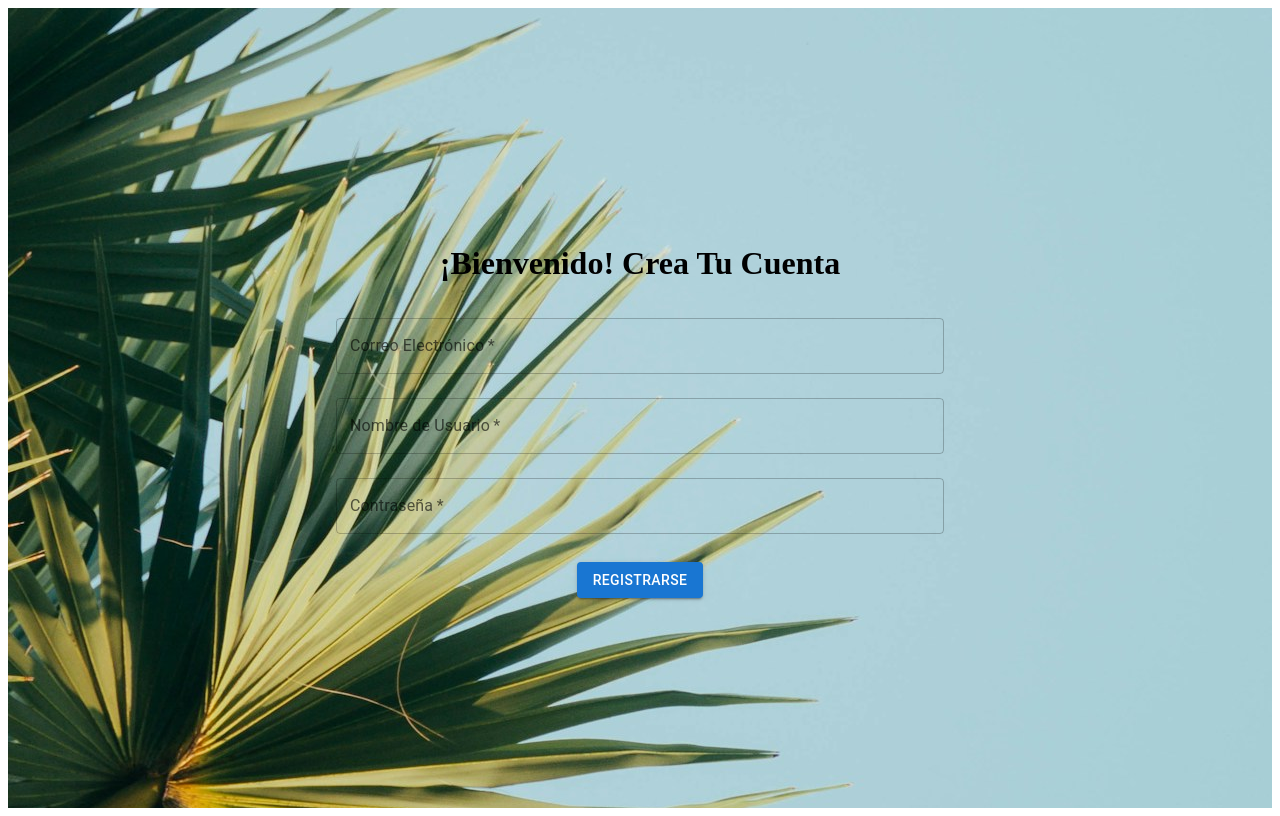
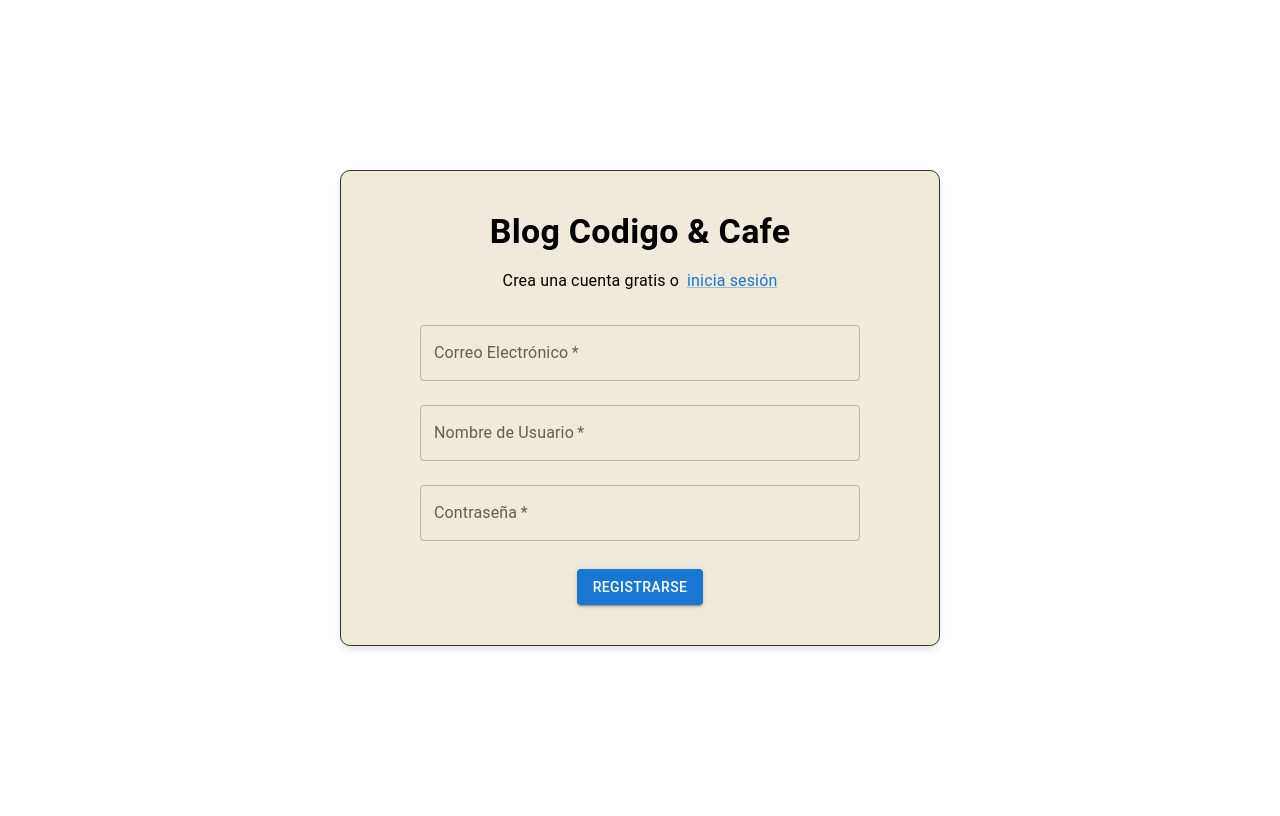
Before and after one commit to Nacho35/Blog, a Next.js app: page /register in a window 1280 px wide. Built offline with nearby package versions, Linux system fonts and the light colour scheme.

Commit message:
Register terminado 👏️

```diff
--- a/package.json
+++ b/package.json
@@ -17,7 +17,8 @@
     "@mui/material": "^5.15.15",
     "next": "^13.5.6",
     "react": "^18.2.0",
-    "react-dom": "^18.2.0"
+    "react-dom": "^18.2.0",
+    "react-hot-toast": "^2.4.1"
   },
   "devDependencies": {
     "autoprefixer": "^10.0.1",
--- a/src/pages/register.jsx
+++ b/src/pages/register.jsx
@@ -1,10 +1,21 @@
-import { Box, Button, Container, TextField } from "@mui/material";
+import {
+  Box,
+  Button,
+  Container,
+  FormControl,
+  Link,
+  TextField,
+  Typography,
+} from "@mui/material";
+import { useRouter } from "next/router";
 import { useState } from "react";
+import { Toaster, toast } from "react-hot-toast";
 
 const RegisterForm = () => {
   const [email, setEmail] = useState("");
   const [username, setUsername] = useState("");
   const [password, setPassword] = useState("");
+  const router = useRouter();
 
   const handleSubmit = async (event) => {
     event.preventDefault();
@@ -25,57 +36,93 @@ const RegisterForm = () => {
         },
       );
 
-      if (!response.ok) {
-        throw new Error("Error al registrarse");
+      if (response.ok) {
+        toast.success("Registro exitoso Ahora puedes iniciar sesión.");
+        setTimeout(() => {
+          router.push("/login");
+        }, 4000);
+      } else {
+        const errorData = await response.json();
+        toast.error(
+          `Hubo un error durante el registro: ${errorData.message || "Por favor, inténtalo de nuevo."}`,
+        );
       }
-
-      const data = await response.json();
-      console.log(data); // Aquí puedes manejar la respuesta, por ejemplo, redirigir al usuario a otra página o mostrar un mensaje de éxito
     } catch (error) {
-      console.error(error);
-      // Manejar el error, por ejemplo, mostrar un mensaje de error
+      toast.error(
+        "Hubo un error durante el registro. Por favor, inténtalo de nuevo.",
+      );
     }
   };
 
   return (
     <Container
-      maxWidth="false"
       sx={{
-        backgroundImage: "url(/palms.jpg)",
-        objectFit: "cover",
-        backgroundPosition: "center",
         height: "100vh",
+        width: "100%",
+        display: "flex",
+        justifyContent: "center",
+        alignItems: "center",
         overflow: "hidden",
       }}
     >
-      <form
-        style={{
+      <Container
+        maxWidth="sm"
+        sx={{
           display: "flex",
           flexDirection: "column",
           justifyContent: "center",
-          height: "100vh",
+          alignItems: "center",
+          borderRadius: "10px",
+          boxShadow: "0 4px 6px rgba(0, 0, 0, 0.1)",
+          border: "1px solid #333",
+          backgroundColor: "#F0EADA",
+          maxWidth: "500px",
+          maxHeight: "500px",
+          py: 5,
+          margin: "auto",
+        }}
+      >
+        <FormControl
+          sx={{
+            display: "flex",
+            flexDirection: "column",
+            justifyContent: "center",
             width: "100%",
           }}
           onSubmit={handleSubmit}
         >
-        <h2
-          style={{
-            fontSize: "2rem",
-            fontWeight: "bold",
+          <Box>
+            <Typography
+              variant="h4"
+              sx={{
                 textAlign: "center",
-            marginBottom: "20px",
-            textTransform: "capitalize",
+                fontWeight: "600",
+                mb: 2,
+                fontFamily: "Roboto, sans-serif",
               }}
             >
-          ¡Bienvenido! crea tu cuenta
-        </h2>
+              Blog Codigo & Cafe
+            </Typography>
+            <Typography
+              sx={{
+                textAlign: "center",
+                fontFamily: "Roboto, sans-serif",
+                mb: 2,
+              }}
+            >
+              Crea una cuenta gratis o
+              <Link sx={{ ml: 1 }} href="http://localhost:3000/login">
+                inicia sesión
+              </Link>
+            </Typography>
+          </Box>
           <Box sx={{ display: "flex", justifyContent: "center" }}>
             <Box
               sx={{
                 display: "flex",
                 flexDirection: "column",
                 justifyContent: "center",
-              width: "50%",
+                width: "80%",
               }}
             >
               <TextField
@@ -115,11 +162,14 @@ const RegisterForm = () => {
               color="primary"
               width="50%"
               sx={{ marginTop: "20px" }}
+              onClick={handleSubmit}
             >
               Registrarse
             </Button>
+            <Toaster position="top-center" reverseOrder={false} />
           </Box>
-      </form>
+        </FormControl>
+      </Container>
     </Container>
   );
 };
```
Also changed, not shown: public/palms.jpg (deleted), 1 other file (tests, documents, lock files or other folders). Lines whose indentation alone changed are shown as unchanged.
